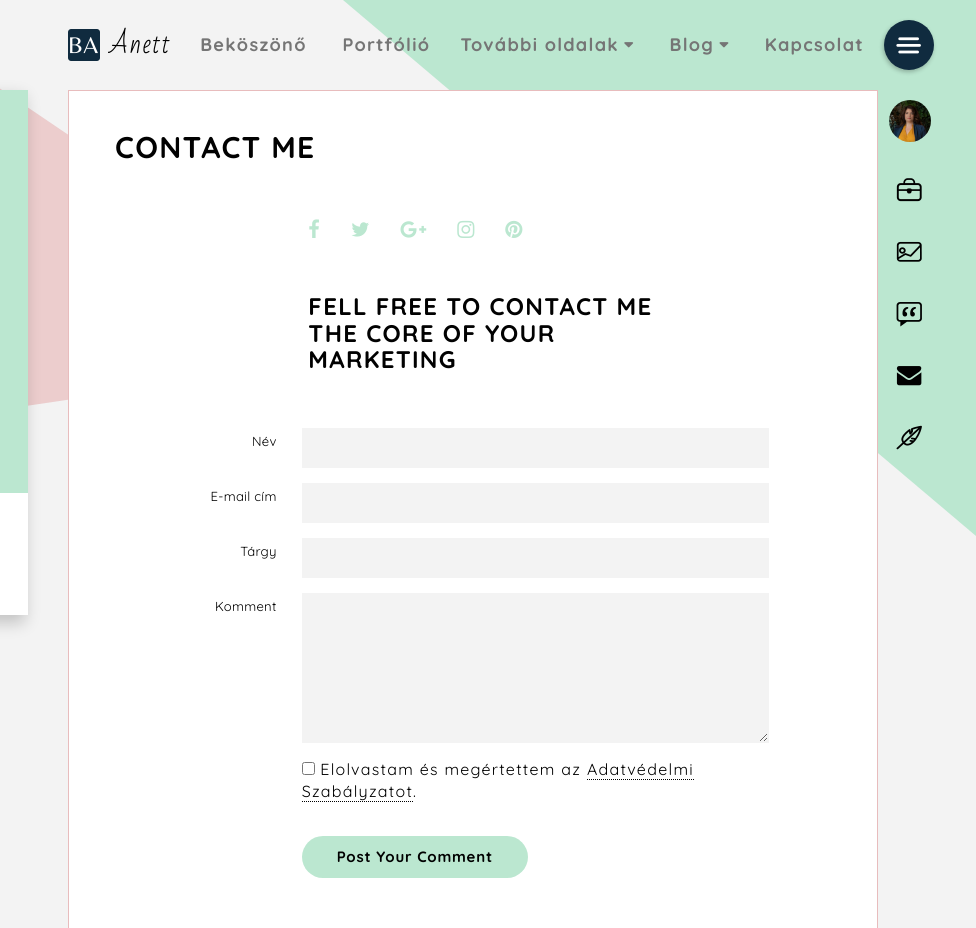
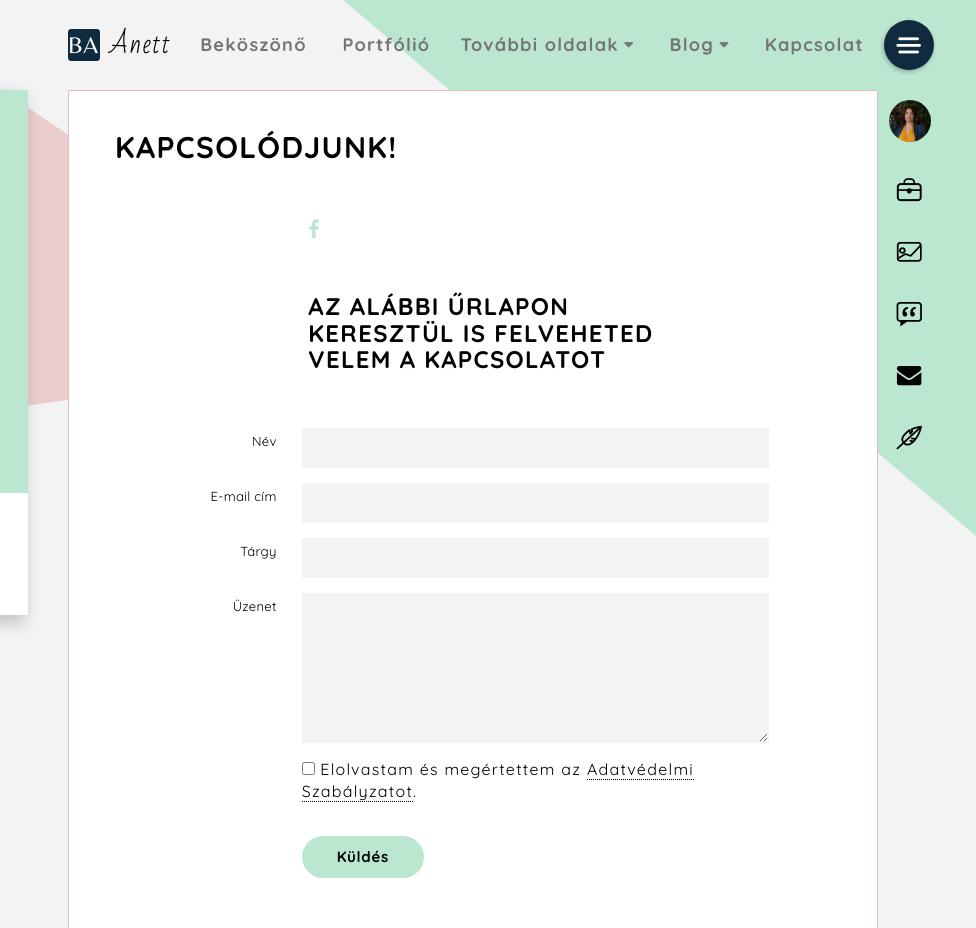
Before and after one commit to anett0110/anett0110.github.io, a plain HTML site: page contact.html in a window 1280 px wide. Shown: the top 928 px of the page, 304-1280 px from the left. Drawn offline with nearby package versions, Linux system fonts and the light colour scheme; some packages are replaced by stand-ins of ours; a script that the page names is missing; files whose address does not match are found by name.

Commit message:
kapcsolat

```diff
--- a/contact.html
+++ b/contact.html
@@ -198,18 +198,14 @@
                 <div class="crt-paper-cont paper-padd clear-mrg">
 
                     <div class="padd-box">
-                        <h2 class="title-lg text-upper">contact me</h2>
+                        <h2 class="title-lg text-upper">Kapcsolódjunk!</h2>
 
                         <div class="padd-box-xs">
                             <header class="contact-head">
                                 <ul class="crt-social clear-list text-primary">
                                     <li><a><span class="crt-icon crt-icon-facebook"></span></a></li>
-                                    <li><a><span class="crt-icon crt-icon-twitter"></span></a></li>
-                                    <li><a><span class="crt-icon crt-icon-google-plus"></span></a></li>
-                                    <li><a><span class="crt-icon crt-icon-instagram"></span></a></li>
-                                    <li><a><span class="crt-icon crt-icon-pinterest"></span></a></li>
                                 </ul>
-                                <h3 class="title text-upper">fell free to contact me the core of your marketing</h3>
+                                <h3 class="title text-upper">Az alábbi űrlapon keresztül is felveheted velem a kapcsolatot</h3>
                             </header>
                         </div>
 
@@ -241,7 +237,7 @@
                                 </div>
 
                                 <div class="form-group">
-                                    <label class="form-label" for="comment">Komment</label>
+                                    <label class="form-label" for="comment">Üzenet</label>
 
                                     <div class="form-item-wrap">
                                         <textarea id="comment" class="form-item" name="crtMessage"></textarea>
@@ -256,7 +252,7 @@
 								</div>
 
                                 <div class="form-submit form-item-wrap">
-                                    <input class="btn btn-primary btn-lg crtFormSubmit" type="submit" value="Post Your Comment">
+                                    <input class="btn btn-primary btn-lg crtFormSubmit" type="submit" value="Küldés">
                                 </div>
                             </form>
                         </div>
```
